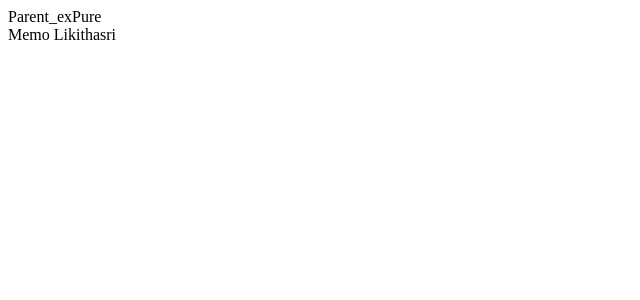
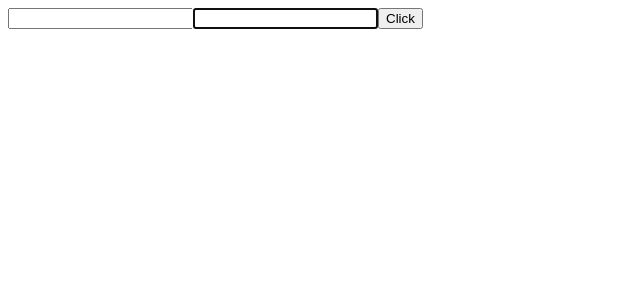
Before and after one commit to ponagantilikithasri/React, a React (Vite) app in the folder React/hello_world/: page / in a window 1280 px wide. Shown: the top 300 px of the page, without its empty margins (0-640 px from the left). Built offline with nearby package versions, Linux system fonts and the light colour scheme.

Commit message:
update about refs and it's various approach

```diff
--- a/React/hello_world/src/App.jsx
+++ b/React/hello_world/src/App.jsx
@@ -1,9 +1,9 @@
 import { useState } from "react";
-import Parent_exPure from "./Parent_exPure";
+import RefsDemo from "./componets/RefsDemo";
 function App() {
   return (
     <>
-      <Parent_exPure />
+      <RefsDemo />
     </>
   );
 }
--- /dev/null
+++ b/React/hello_world/src/componets/RefsDemo.jsx
@@ -0,0 +1,33 @@
+import React, { Component } from "react";
+
+export default class RefsDemo extends Component {
+  constructor(props) {
+    super(props);
+
+    this.inputRef = React.createRef();
+    this.cbf = null; // callback function
+    this.setCbrf = (element) => {
+      this.cbf = element;
+    };
+  }
+  componentDidMount() {
+    if (this.cbf) {
+      this.cbf.focus();
+    }
+    // this.inputRef.current.focus();
+    // console.log(this.inputRef);
+    // console.log(this.inputRef.current.value);
+  }
+  clickHandler = () => {
+    alert(`${this.inputRef.current.value}`);
+  };
+  render() {
+    return (
+      <div>
+        <input ref={this.inputRef}></input>
+        <input ref={this.setCbrf}></input>
+        <button onClick={this.clickHandler}>Click</button>
+      </div>
+    );
+  }
+}
```
